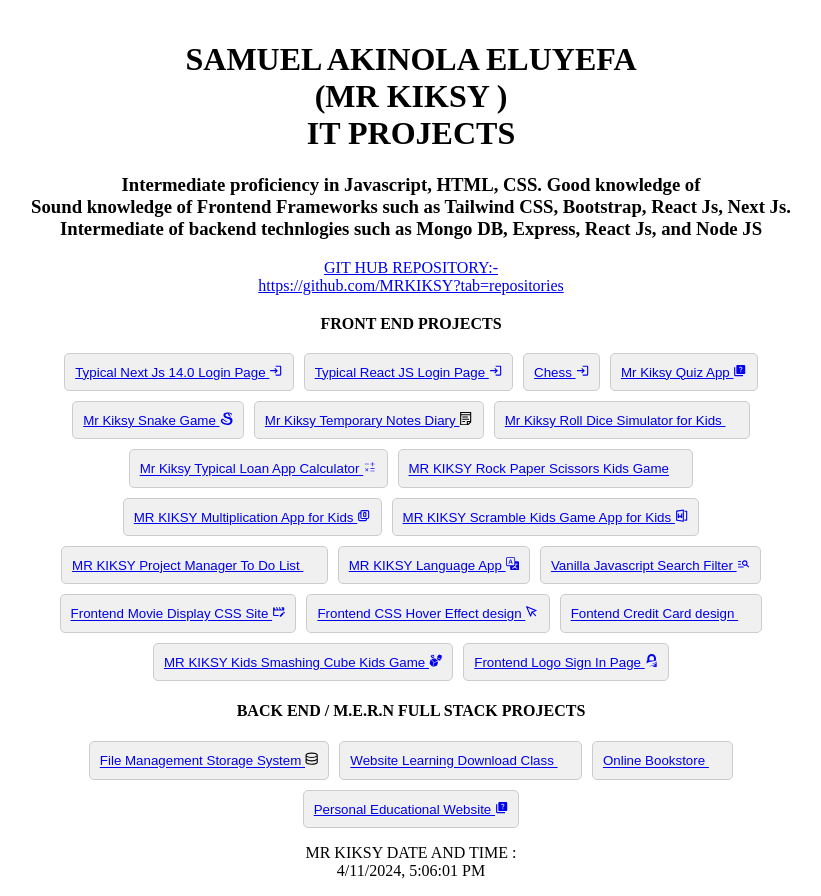
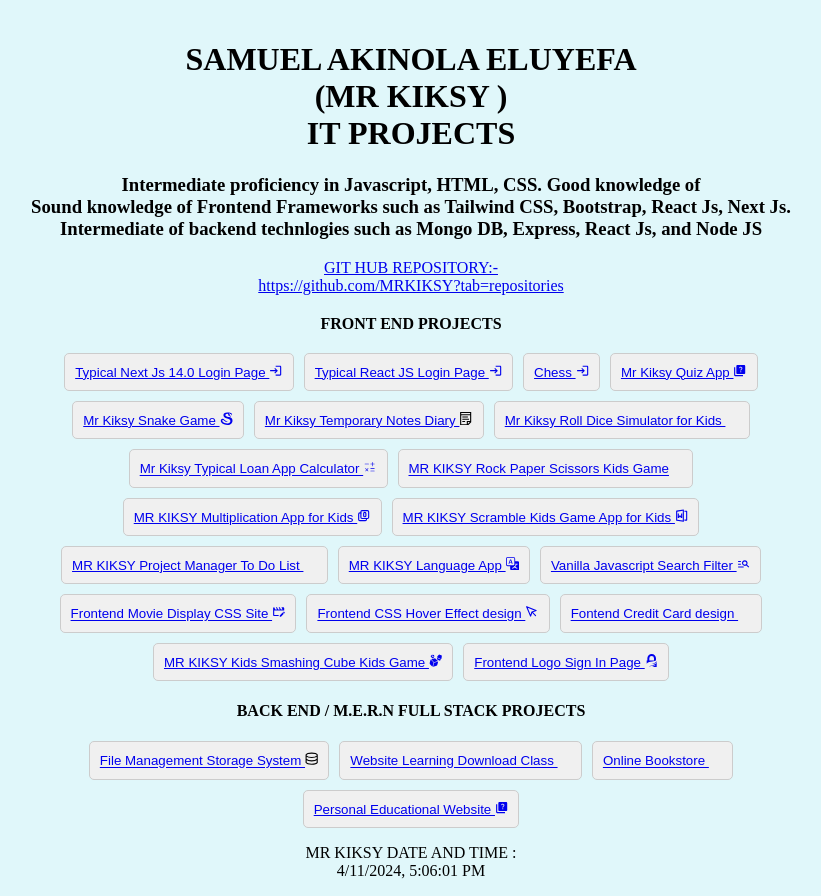
Before and after one commit to MRKIKSY/ITPROJECTS, a React (Vite) app: page / in a window 1280 px wide. Shown: the whole page, without its empty margins (229-1050 px from the left). Built offline with nearby package versions, Linux system fonts and the light colour scheme; some icons are missing.

Commit message:
Update App.css

```diff
--- a/src/App.css
+++ b/src/App.css
@@ -1,9 +1,12 @@
+/* App.css */
+
 body {
   margin: 0;
   display: flex;
   justify-content: center;
   align-items: center;
   min-height: 80vh; /* Adjust the minimum height as needed */
+  background-color: #e0f7fa; /* Light sky blue background color */
 }
 
 .App {
```
